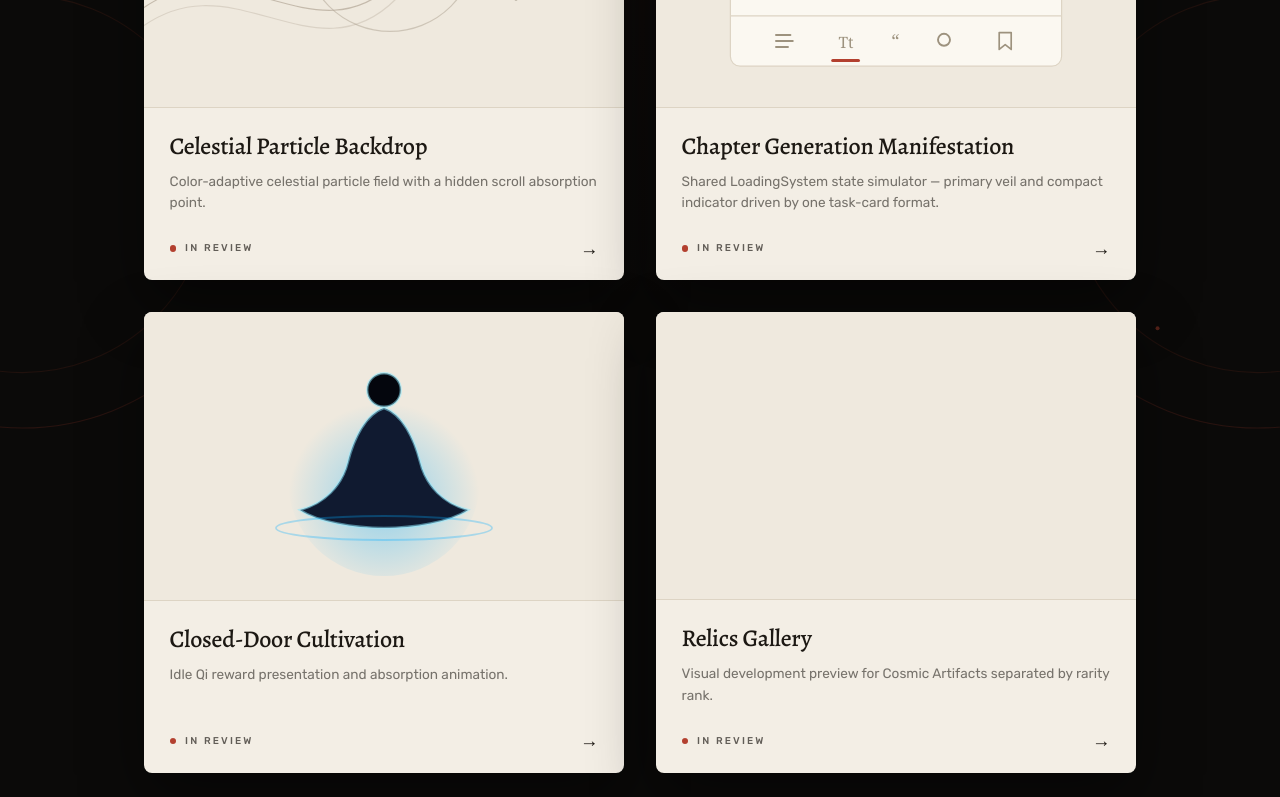
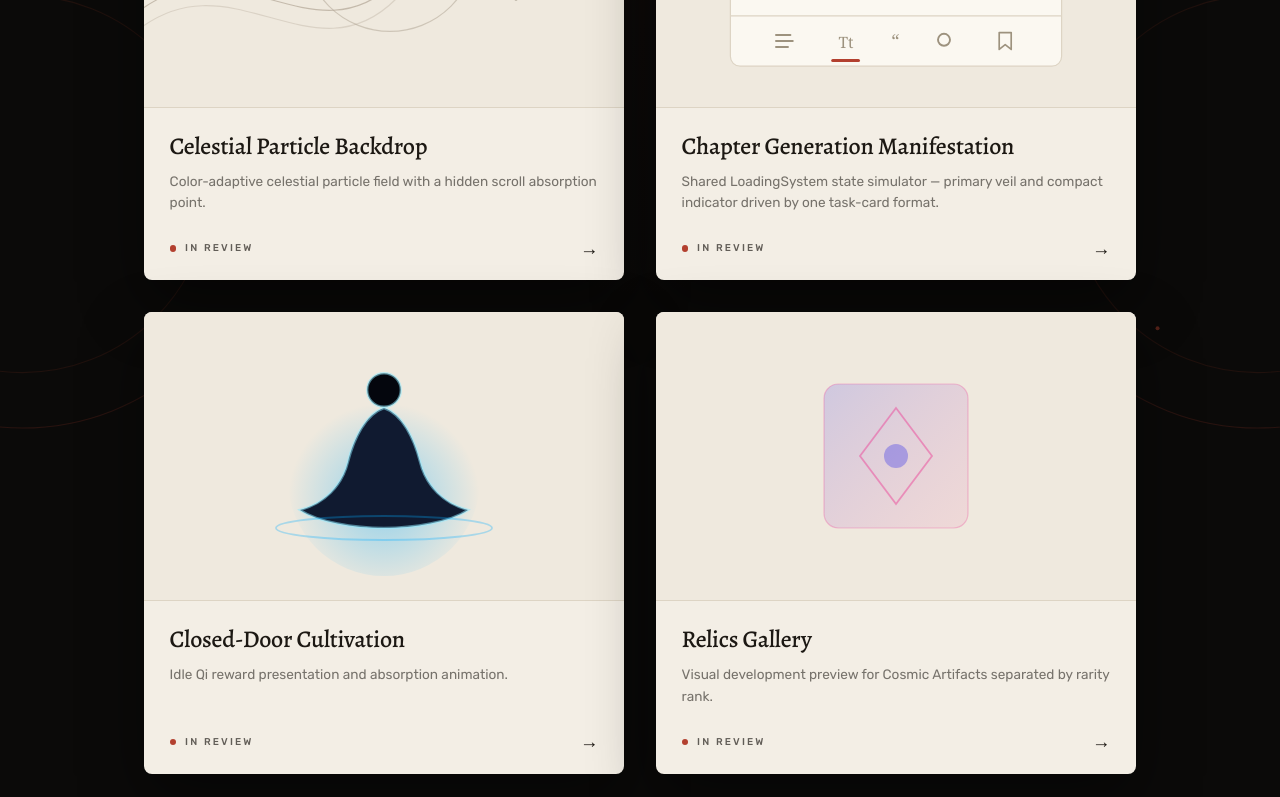
Before and after one commit to SENSEIDUKES/-Celestial-Particle-Lab., a React (Vite) app: page / in a window 1280 px wide. Shown: the part 532-1329 px from the top of the page. Built offline with nearby package versions, Linux system fonts and the light colour scheme; a web font is replaced by a local one.

Commit message:
fix: address PR review feedback for relics replica

```diff
--- a/src/components/relics/RelicCard.tsx
+++ b/src/components/relics/RelicCard.tsx
@@ -7,9 +7,8 @@ interface RelicCardProps {
   onClick: (artifact: CosmicArtifact) => void;
 }
 
-export const renderArtifactIcon = (name: string, rarity: string) => {
+export const renderArtifactIcon = (name: string, rarity: string, size: number = 20) => {
   const lower = name.toLowerCase();
-  const size = 20;
   let className = "";
 
   if (rarity === 'Transcendent') className = "text-cyan-400 animate-pulse drop-shadow-[0_0_10px_rgba(6,182,212,0.6)]";
--- a/src/components/relics/RelicModal.tsx
+++ b/src/components/relics/RelicModal.tsx
@@ -1,6 +1,7 @@
 import React from 'react';
-import { Award, Sparkles, HelpCircle, Shield, Zap, RefreshCw, Save, Sliders, Compass, Globe, Key } from 'lucide-react';
+import { Award, Zap } from 'lucide-react';
 import { CosmicArtifact } from './types';
+import { renderArtifactIcon } from './RelicCard';
 
 // Performance Optimization: Cache Intl.DateTimeFormat at module level
 const dateFormatter = new Intl.DateTimeFormat(undefined, { year: 'numeric', month: 'long', day: 'numeric' });
@@ -50,30 +51,7 @@ export function RelicModal({ inspectArtifact, onClose }: RelicModalProps) {
         <div className="p-6 space-y-6">
           <div className="flex flex-col items-center text-center space-y-4">
             <div className="w-16 h-16 rounded-2xl bg-black/60 border border-neutral-900 flex items-center justify-center relative shadow-inner overflow-hidden">
-              {(() => {
-                const lower = inspectArtifact.name.toLowerCase();
-                const size = 28;
-                let className = "";
-                const rarity = inspectArtifact.rarity;
-
-                if (rarity === 'Transcendent') className = "text-cyan-400 animate-pulse drop-shadow-[0_0_10px_rgba(6,182,212,0.6)]";
-                else if (rarity === 'Mythic') className = "text-red-500 animate-pulse drop-shadow-[0_0_8px_rgba(220,38,38,0.5)]";
-                else if (rarity === 'Legendary') className = "text-amber-500 drop-shadow-[0_0_6px_rgba(245,158,11,0.4)]";
-                else if (rarity === 'Epic') className = "text-purple-400";
-                else if (rarity === 'Rare') className = "text-emerald-400";
-                else className = "text-neutral-500";
-
-                if (lower.includes('medallion') || lower.includes('badge')) return <Award size={size} className={className} />;
-                if (lower.includes('seal') || lower.includes('signet')) return <Shield size={size} className={className} />;
-                if (lower.includes('gourd') || lower.includes('nectar') || lower.includes('cauldron') || lower.includes('potion')) return <Zap size={size} className={className} />;
-                if (lower.includes('spindle') || lower.includes('thread') || lower.includes('matrix')) return <RefreshCw size={size} className={className} />;
-                if (lower.includes('pen') || lower.includes('brush') || lower.includes('scribe')) return <Save size={size} className={className} />;
-                if (lower.includes('crown') || lower.includes('circlet') || lower.includes('tiara')) return <Sliders size={size} className={className} />;
-                if (lower.includes('compass')) return <Compass size={size} className={className} />;
-                if (lower.includes('mirror')) return <Globe size={size} className={className} />;
-                if (lower.includes('key')) return <Key size={size} className={className} />;
-                return <Sparkles size={size} className={className} />;
-              })()}
+              {renderArtifactIcon(inspectArtifact.name, inspectArtifact.rarity, 28)}
               <div className="absolute inset-0 bg-gradient-to-t from-portal/5 via-transparent to-transparent"></div>
             </div>
 
--- a/src/workshop/WorkshopHome.tsx
+++ b/src/workshop/WorkshopHome.tsx
@@ -62,10 +62,27 @@ function IdleCultivationVisual() {
   );
 }
 
+function RelicsGalleryVisual() {
+  return (
+    <svg viewBox="0 0 400 240" role="img" aria-label="Relics gallery preview" preserveAspectRatio="xMidYMid slice">
+      <defs>
+        <linearGradient id="relic-grad" x1="0" y1="0" x2="1" y2="1">
+          <stop offset="0%" stopColor="#4f46e5" stopOpacity="0.2" />
+          <stop offset="100%" stopColor="#ec4899" stopOpacity="0.1" />
+        </linearGradient>
+      </defs>
+      <rect x="140" y="60" width="120" height="120" rx="12" fill="url(#relic-grad)" stroke="#ec4899" strokeWidth="1" strokeOpacity="0.3" />
+      <polygon points="200,80 230,120 200,160 170,120" fill="none" stroke="#ec4899" strokeWidth="1.5" strokeOpacity="0.5" />
+      <circle cx="200" cy="120" r="10" fill="#4f46e5" fillOpacity="0.4" />
+    </svg>
+  );
+}
+
 function CardVisual({ id }: { id: string }) {
   if (id === 'celestial-backdrop') return <CelestialVisual />;
   if (id === 'chapter-generation-manifestation') return <ManifestationVisual />;
   if (id === 'idle-cultivation') return <IdleCultivationVisual />;
+  if (id === 'relics-gallery') return <RelicsGalleryVisual />;
   return null;
 }
 
```
Also changed, not shown: 1 other file (tests, documents, lock files or other folders).
